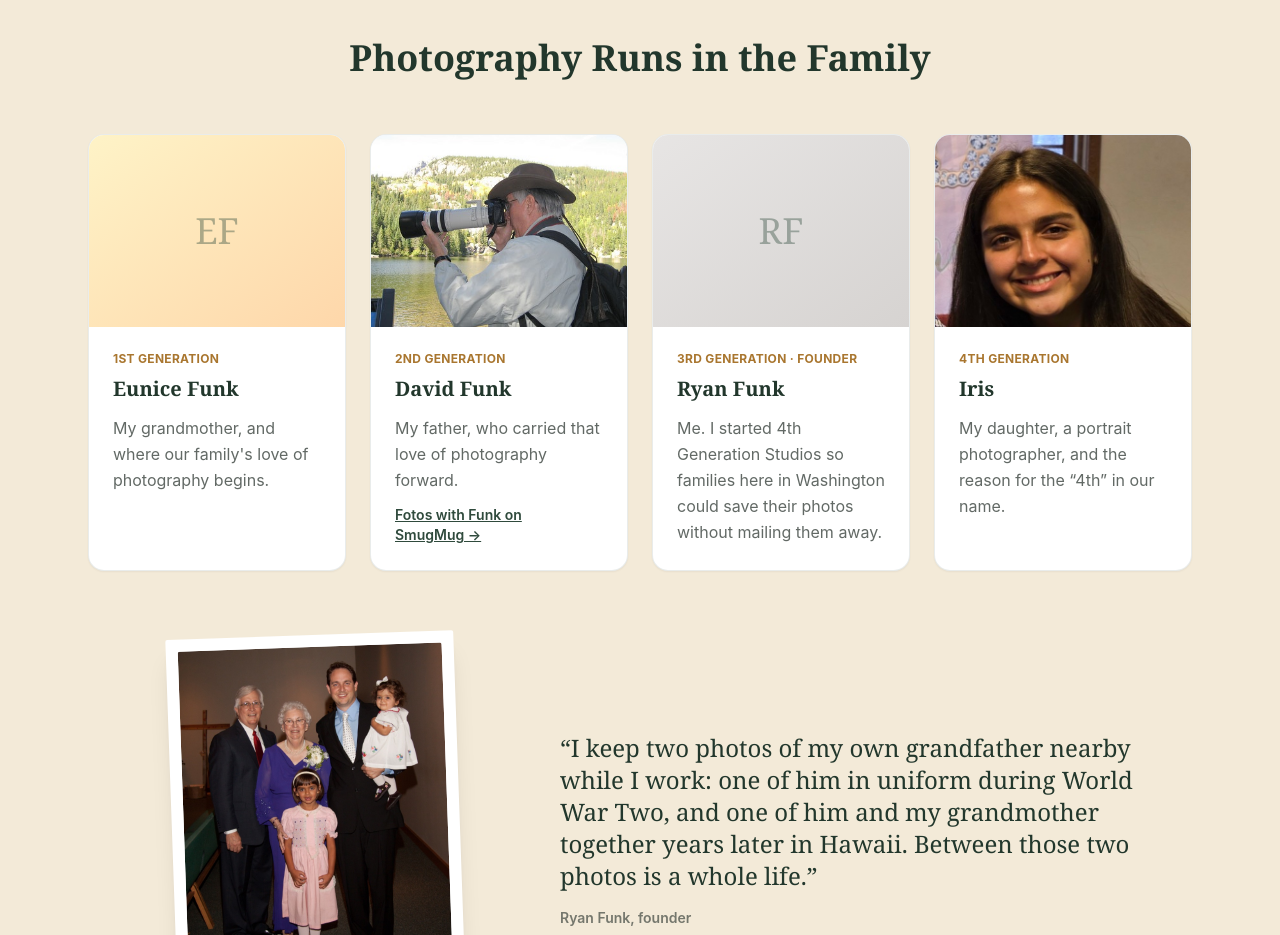
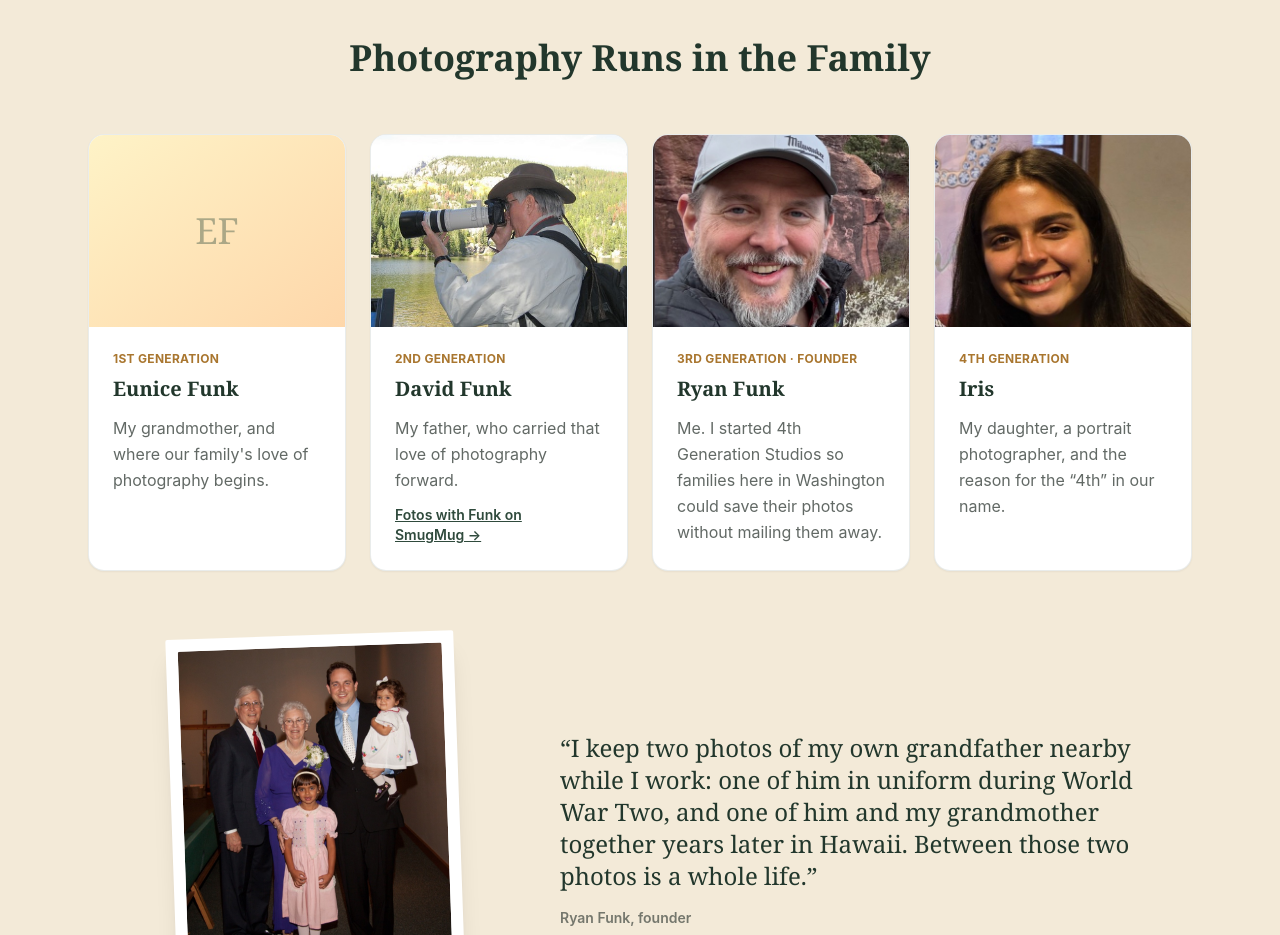
Before and after one commit to RyanFunk021/WashingtonHeritageScanning, a plain HTML site: page index.html in a window 1280 px wide. Shown: the part 5800-6735 px from the top of the page. Drawn offline with Linux system fonts and the light colour scheme.

Commit message:
Add Ryan's photo to his About card
Co-Authored-By: Claude Opus 5.5 <noreply@anthropic.com>

```diff
--- a/index.html
+++ b/index.html
@@ -405,7 +405,7 @@
           </div>
         </div>
         <div class="bg-white rounded-2xl border border-forest/10 shadow-sm overflow-hidden">
-          <div class="aspect-[4/3] bg-gradient-to-br from-stone-200 to-stone-300 flex items-center justify-center font-display text-4xl text-forest/40" aria-hidden="true">RF</div>
+          <img src="images/ryan-funk.jpg" width="528" height="396" loading="lazy" class="w-full aspect-[4/3] object-cover" alt="Ryan Funk, smiling, outdoors in front of red rock">
           <div class="p-6">
             <p class="text-xs font-bold uppercase tracking-wide text-brass">3rd generation &middot; Founder</p>
             <h3 class="mt-2 font-display text-xl font-bold text-forestdark">Ryan Funk</h3>
```
Also changed, not shown: images/ryan-funk.jpg (added).
